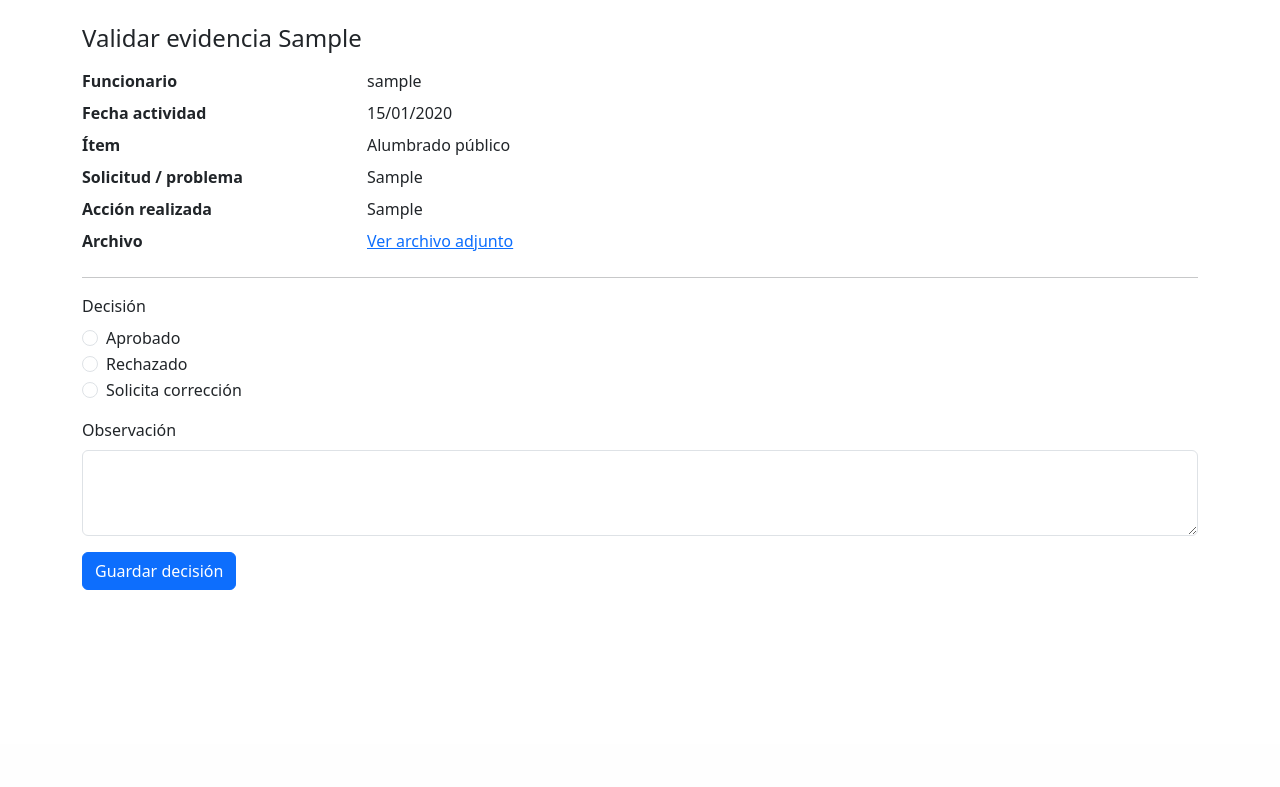
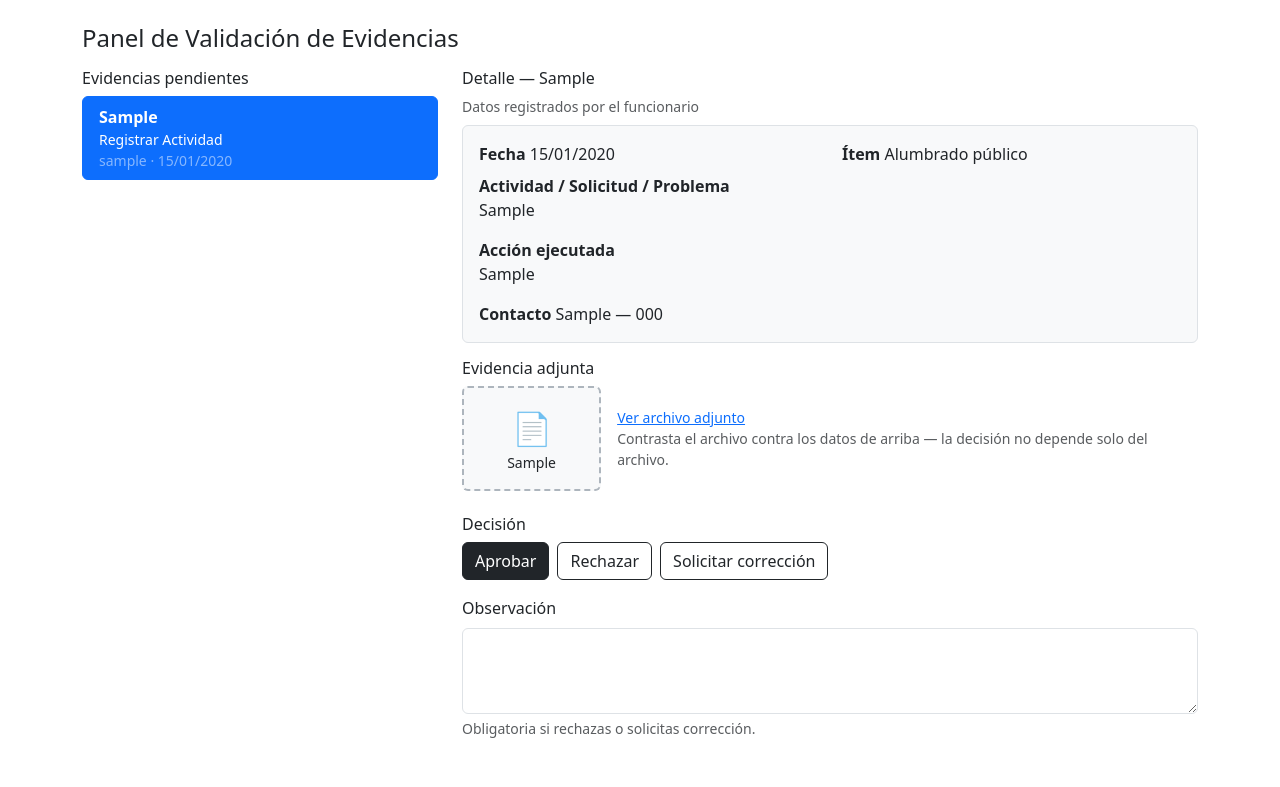
Before and after one commit to gomez-gb/Proyecto-SGR, a Django app: template operacion/templates/operacion/validar_evidencia.html in a window 1280 px wide. Shown: the part 56-843 px from the top of the page. Before the commit the page ends 646 px from the top, so only its background shows below. Run offline with Django 5.2, Linux system fonts and the light colour scheme; the template is opened without the code that fills it: values that come from a table or form of the project are taken from there, others are empty; tables that the repository leaves empty hold one stand-in row (values such as "Sample post").

Commit message:
Rehace la pantalla de validacion como panel maestro-detalle (Wireframe2)
Antes eran 2 pantallas separadas (lista simple + detalle con radio
buttons), sin relacion visual con el Wireframe2 de la Etapa 2.

- lista_pendientes_validacion ahora redirige a la primera evidencia
  pendiente en vez de renderizar su propia pagina (o muestra el
  estado vacio si no hay ninguna)
- validar_evidencia renderiza todo en una sola pantalla: lista de
  evidencias pendientes a la izquierda (resaltando la seleccionada),
  detalle de la actividad + evidencia adjunta + decision a la derecha
- Decision ahora son 3 botones (Aprobar/Rechazar/Solicitar correccion)
  en vez de radio buttons, igual al estilo del wireframe
- Se elimina la plantilla lista_pendientes_validacion.html, ya sin uso
- 23 pruebas siguen pasando sin cambios (la estructura del POST no
  vario, solo la presentacion)

```diff
--- a/operacion/templates/operacion/validar_evidencia.html
+++ b/operacion/templates/operacion/validar_evidencia.html
@@ -1,42 +1,83 @@
 {% extends "operacion/base.html" %}
-{% block titulo %}Validar evidencia{% endblock %}
+{% block titulo %}Validación de evidencias{% endblock %}
 {% block contenido %}
-<h1 class="h4 mb-3">Validar evidencia {{ evidencia.codigo }}</h1>
-<dl class="row">
-    <dt class="col-sm-3">Funcionario</dt>
-    <dd class="col-sm-9">{{ evidencia.actividad.funcionario.username }}</dd>
-    <dt class="col-sm-3">Fecha actividad</dt>
-    <dd class="col-sm-9">{{ evidencia.actividad.fecha|date:"d/m/Y" }}</dd>
-    <dt class="col-sm-3">Ítem</dt>
-    <dd class="col-sm-9">{{ evidencia.actividad.get_item_display }}</dd>
-    <dt class="col-sm-3">Solicitud / problema</dt>
-    <dd class="col-sm-9">{{ evidencia.actividad.solicitud_problema }}</dd>
-    <dt class="col-sm-3">Acción realizada</dt>
-    <dd class="col-sm-9">{{ evidencia.actividad.accion_realizada }}</dd>
-    <dt class="col-sm-3">Archivo</dt>
-    <dd class="col-sm-9"><a href="{% url 'operacion:ver_evidencia_archivo' evidencia.pk %}" target="_blank" rel="noopener">Ver archivo adjunto</a></dd>
-</dl>
-<hr>
-<form method="post" novalidate>
-    {% csrf_token %}
-    {% for field in form %}
-    <div class="mb-3">
-        <label class="form-label d-block">{{ field.label }}</label>
-        {% if field.name == "decision" %}
-        {% for radio in field %}
-        <div class="form-check">
-            {{ radio.tag }}
-            <label class="form-check-label" for="{{ radio.id_for_label }}">{{ radio.choice_label }}</label>
+<h1 class="h4 mb-3">Panel de Validación de Evidencias</h1>
+<div class="row">
+    <div class="col-md-4 mb-4">
+        <h2 class="h6">Evidencias pendientes</h2>
+        {% if evidencias %}
+        <div class="list-group">
+            {% for ev in evidencias %}
+            <a href="{% url 'operacion:validar_evidencia' ev.pk %}"
+               class="list-group-item list-group-item-action {% if evidencia and ev.pk == evidencia.pk %}active{% endif %}">
+                <div class="fw-bold">{{ ev.codigo }}</div>
+                <div class="small">Registrar Actividad</div>
+                <div class="small text-muted {% if evidencia and ev.pk == evidencia.pk %}text-white-50{% endif %}">
+                    {{ ev.actividad.funcionario.username }} · {{ ev.fecha_registro|date:"d/m/Y" }}
+                </div>
+            </a>
+            {% endfor %}
         </div>
-        {% endfor %}
         {% else %}
-        {{ field }}
+        <p class="text-muted small">No hay evidencias pendientes.</p>
         {% endif %}
-        {% for error in field.errors %}
-        <div class="text-danger small">{{ error }}</div>
-        {% endfor %}
     </div>
-    {% endfor %}
-    <button class="btn btn-primary" type="submit">Guardar decisión</button>
-</form>
+
+    <div class="col-md-8">
+        {% if evidencia %}
+        <h2 class="h6">Detalle — {{ evidencia.codigo }}</h2>
+        <p class="text-muted small mb-2">Datos registrados por el funcionario</p>
+        <div class="border rounded p-3 mb-3 bg-light">
+            <div class="row mb-2">
+                <div class="col-sm-6"><strong>Fecha</strong> {{ evidencia.actividad.fecha|date:"d/m/Y" }}</div>
+                <div class="col-sm-6"><strong>Ítem</strong> {{ evidencia.actividad.get_item_display }}</div>
+            </div>
+            <strong>Actividad / Solicitud / Problema</strong>
+            <p>{{ evidencia.actividad.solicitud_problema }}</p>
+            <strong>Acción ejecutada</strong>
+            <p>{{ evidencia.actividad.accion_realizada }}</p>
+            <strong>Contacto</strong> {{ evidencia.actividad.contacto|default:"—" }} — {{ evidencia.actividad.telefono|default:"—" }}
+        </div>
+
+        <h2 class="h6">Evidencia adjunta</h2>
+        <div class="d-flex align-items-center gap-3 mb-4">
+            <div class="evidencia-dropzone text-center p-3" style="width: 140px;">
+                <div style="font-size: 2rem;">📄</div>
+                <div class="small text-truncate">{{ evidencia.codigo }}</div>
+            </div>
+            <div class="small text-muted">
+                <a href="{% url 'operacion:ver_evidencia_archivo' evidencia.pk %}" target="_blank" rel="noopener">Ver archivo adjunto</a><br>
+                Contrasta el archivo contra los datos de arriba — la decisión no depende solo del archivo.
+            </div>
+        </div>
+
+        <form method="post" novalidate>
+            {% csrf_token %}
+            <h2 class="h6">Decisión</h2>
+            {% if form.non_field_errors %}
+            <div class="alert alert-danger">{% for error in form.non_field_errors %}{{ error }}{% endfor %}</div>
+            {% endif %}
+            <div class="d-flex gap-2 mb-3">
+                <button type="submit" name="decision" value="APROBADO" class="btn btn-dark">Aprobar</button>
+                <button type="submit" name="decision" value="RECHAZADO" class="btn btn-outline-dark">Rechazar</button>
+                <button type="submit" name="decision" value="SOLICITA_CORRECCION" class="btn btn-outline-dark">Solicitar corrección</button>
+            </div>
+
+            <label class="form-label" for="{{ form.observacion.id_for_label }}">{{ form.observacion.label }}</label>
+            {{ form.observacion }}
+            <div class="form-text">Obligatoria si rechazas o solicitas corrección.</div>
+        </form>
+        {% else %}
+        <p class="text-muted">No hay evidencias pendientes de validación.</p>
+        {% endif %}
+    </div>
+</div>
+
+<style>
+.evidencia-dropzone {
+    border: 2px dashed #adb5bd;
+    border-radius: 0.375rem;
+    background-color: #f8f9fa;
+}
+</style>
 {% endblock %}
```
Also changed, not shown: operacion/templates/operacion/lista_pendientes_validacion.html (deleted, +0 -27 lines), operacion/views.py (+14 -5 lines).
